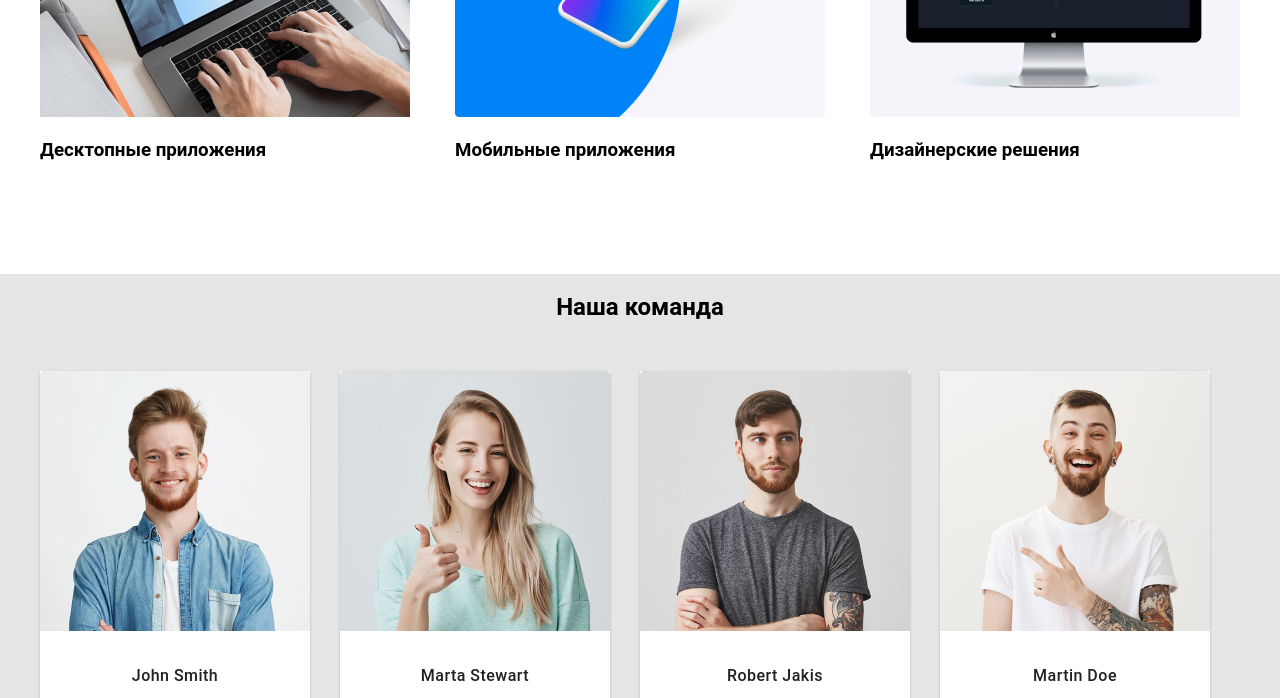
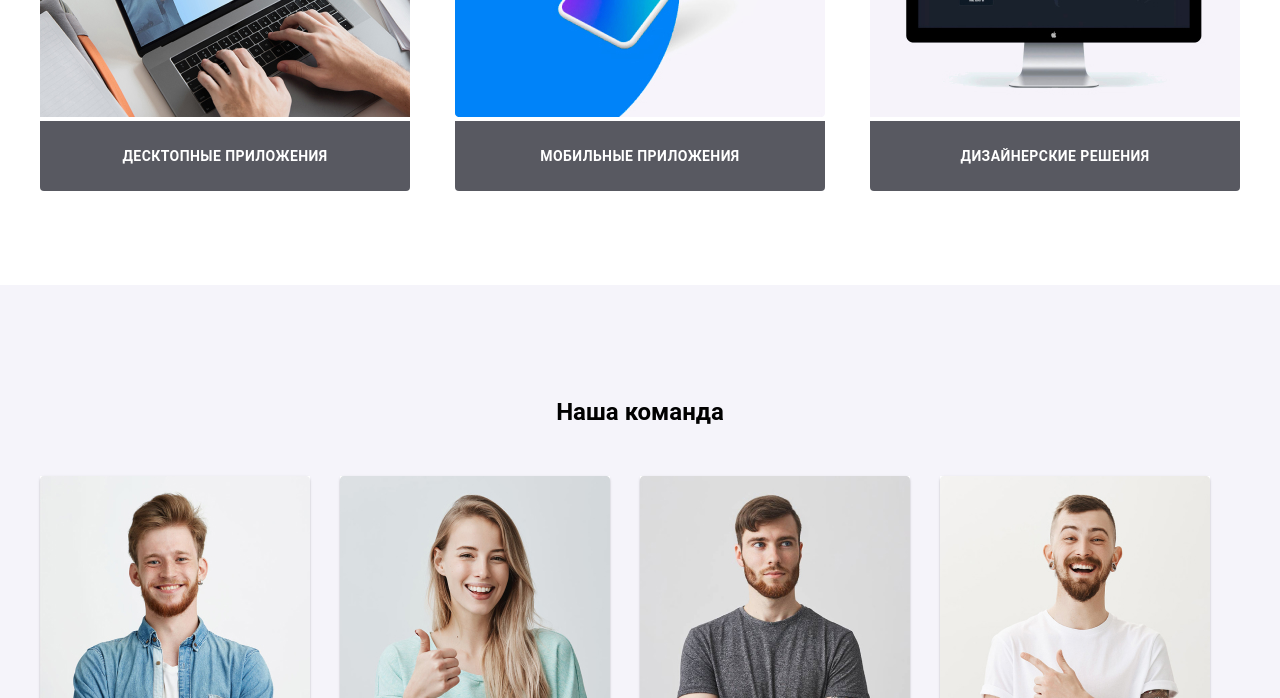
Before and after one commit to Vitalii8080/goit-markup-hw-03, a plain HTML site: page index.html in a window 1280 px wide. Shown: the part 1500-2198 px from the top of the page. Drawn offline with nearby package versions, Linux system fonts and the light colour scheme.

Commit message:
add paddings to boxes elements

```diff
--- a/css/main.css
+++ b/css/main.css
@@ -254,6 +254,18 @@ h1, h2, h3, {
     margin: 0 auto;
     padding: 0;
 }
+.item-title {
+    padding: 27px;
+    margin: 0 auto;
+    font-size: 14px;
+    line-height: 16px;
+    text-align: center;
+    letter-spacing: 0.03em;
+    text-transform: uppercase;
+    color: #FFFFFF;
+    background: rgba(47, 48, 58, 0.8);
+    border-radius: 0px 0px 4px 4px;
+
 }
 
 
--- a/index.html
+++ b/index.html
@@ -99,13 +99,13 @@
        <ul class="boxes-element">
       <li class="box-item-1">
         <img src="./images/img 9.jpg" alt="deckstops-apps">
-        <h3>Десктопные приложения</h3></li>
+        <h3 class="item-title">Десктопные приложения</h3></li>
       <li class="box-item-2">
         <img src="./images/box-2.jpg" alt="mobile-apps">
-        <h3>Мобильные приложения</h3></li>
+        <h3 class="item-title">Мобильные приложения</h3></li>
       <li class="box-item-3">
         <img src="./images/img 6.jpg" alt="designs">
-        <h3>Дизайнерские решения</h3></li>
+        <h3 class="item-title">Дизайнерские решения</h3></li>
       </ul>
     </div>
       </section>
```
